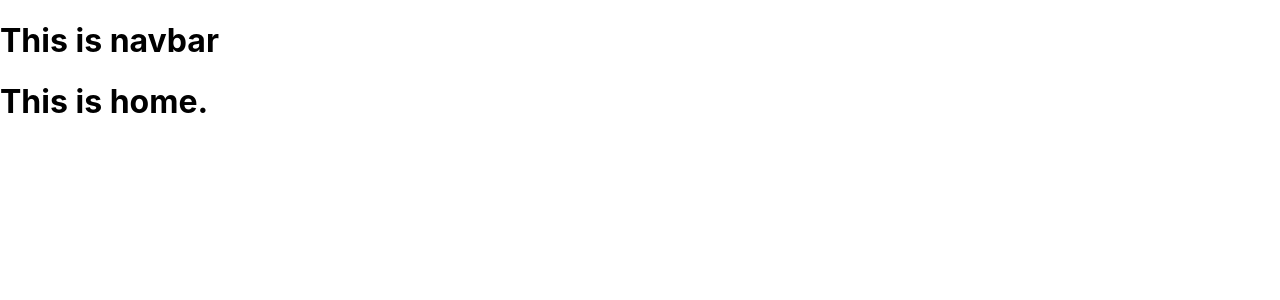
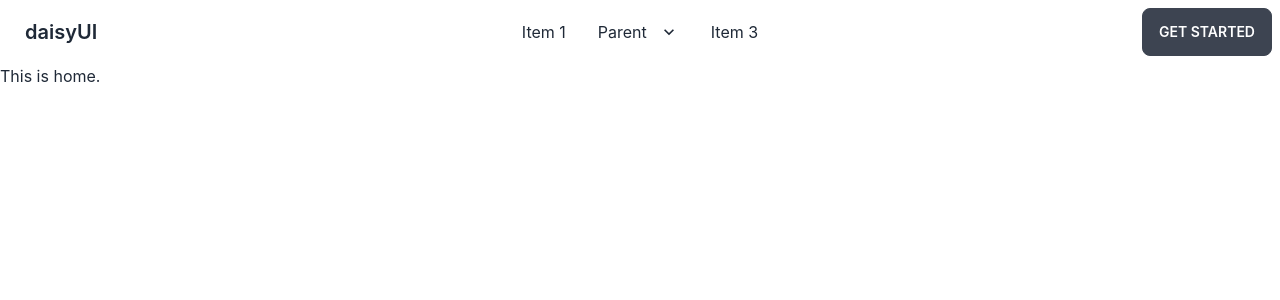
Before and after one commit to partho2589/manufacturer-website-client-side, a React (Create React App) app: page / in a window 1280 px wide. Shown: the top 300 px of the page. Built offline with nearby package versions, Linux system fonts and the light colour scheme.

Commit message:
added navbar

```diff
--- a/package.json
+++ b/package.json
@@ -6,6 +6,7 @@
     "@testing-library/jest-dom": "^5.16.4",
     "@testing-library/react": "^13.2.0",
     "@testing-library/user-event": "^13.5.0",
+    "daisyui": "^2.15.0",
     "react": "^18.1.0",
     "react-dom": "^18.1.0",
     "react-router-dom": "^6.3.0",
--- a/src/Pages/Home/Navbar.js
+++ b/src/Pages/Home/Navbar.js
@@ -2,8 +2,48 @@
 
 const Navbar = () => {
     return (
-        <div>
-            <h1 className='text-4xl text-red-800'>This is navbar</h1>
+        <div class="navbar bg-base-100">
+            <div class="navbar-start">
+                <div class="dropdown">
+                    <label tabindex="0" class="btn btn-ghost lg:hidden">
+                        <svg xmlns="http://www.w3.org/2000/svg" class="h-5 w-5" fill="none" viewBox="0 0 24 24" stroke="currentColor"><path stroke-linecap="round" stroke-linejoin="round" stroke-width="2" d="M4 6h16M4 12h8m-8 6h16" /></svg>
+                    </label>
+                    <ul tabindex="0" class="menu menu-compact dropdown-content mt-3 p-2 shadow bg-base-100 rounded-box w-52">
+                        <li><a>Item 1</a></li>
+                        <li tabindex="0">
+                            <a class="justify-between">
+                                Parent
+                                <svg class="fill-current" xmlns="http://www.w3.org/2000/svg" width="24" height="24" viewBox="0 0 24 24"><path d="M8.59,16.58L13.17,12L8.59,7.41L10,6L16,12L10,18L8.59,16.58Z" /></svg>
+                            </a>
+                            <ul class="p-2">
+                                <li><a>Submenu 1</a></li>
+                                <li><a>Submenu 2</a></li>
+                            </ul>
+                        </li>
+                        <li><a>Item 3</a></li>
+                    </ul>
+                </div>
+                <a class="btn btn-ghost normal-case text-xl">daisyUI</a>
+            </div>
+            <div class="navbar-center hidden lg:flex">
+                <ul class="menu menu-horizontal p-0">
+                    <li><a>Item 1</a></li>
+                    <li tabindex="0">
+                        <a>
+                            Parent
+                            <svg class="fill-current" xmlns="http://www.w3.org/2000/svg" width="20" height="20" viewBox="0 0 24 24"><path d="M7.41,8.58L12,13.17L16.59,8.58L18,10L12,16L6,10L7.41,8.58Z" /></svg>
+                        </a>
+                        <ul class="p-2">
+                            <li><a>Submenu 1</a></li>
+                            <li><a>Submenu 2</a></li>
+                        </ul>
+                    </li>
+                    <li><a>Item 3</a></li>
+                </ul>
+            </div>
+            <div class="navbar-end">
+                <a class="btn">Get started</a>
+            </div>
         </div>
     );
 };
--- a/src/index.css
+++ b/src/index.css
@@ -1,3 +1,7 @@
+@tailwind base;
+@tailwind components;
+@tailwind utilities;
+
 body {
   margin: 0;
   font-family: -apple-system, BlinkMacSystemFont, 'Segoe UI', 'Roboto', 'Oxygen',
--- a/tailwind.config.js
+++ b/tailwind.config.js
@@ -3,5 +3,18 @@
   theme: {
     extend: {},
   },
-  plugins: [],
+   themes: [
+      {
+        mytheme: {
+          primary: "#red",
+          secondary: "#f6d860",
+          accent: "#37cdbe",
+          neutral: "#3d4451",
+          "base-100": "#ffffff",
+        },
+      },
+      "dark",
+      "cupcake",
+    ],
+  plugins: [require("daisyui")],
 }
```
Also changed, not shown: 1 other file (tests, documents, lock files or other folders).
